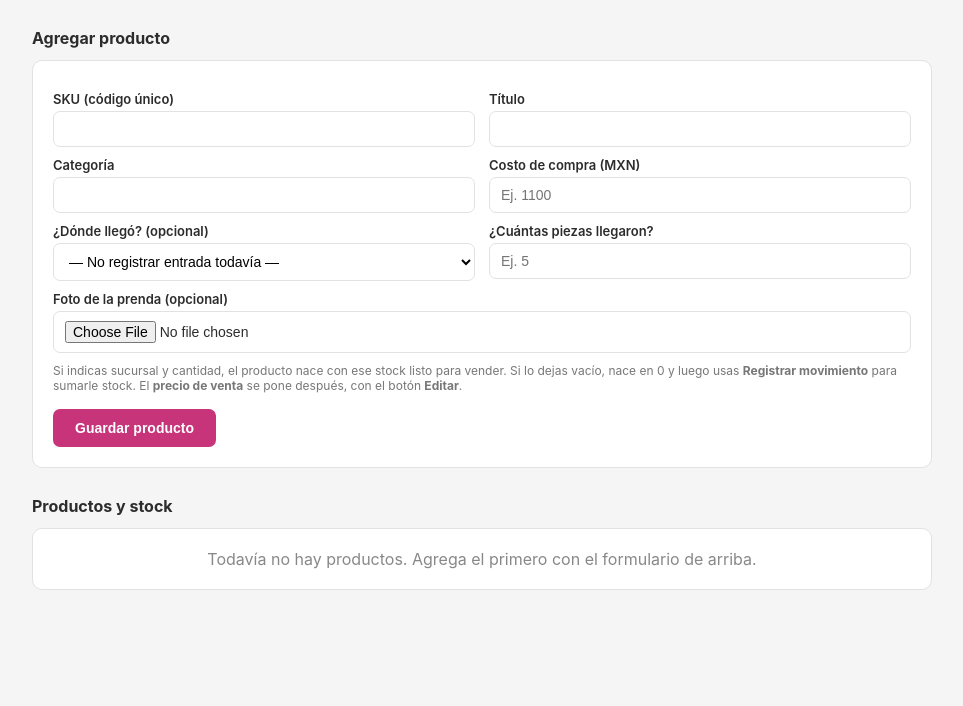
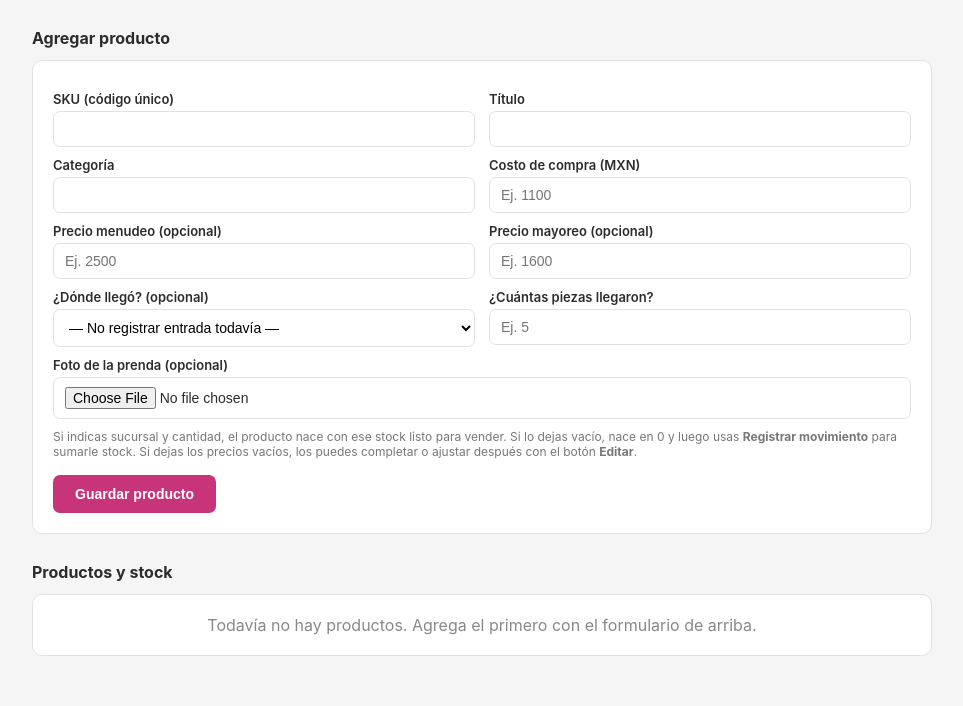
Before and after one commit to yuvalbaryosefp-alt/isha-wear-pos, a FastAPI app: template templates/index.html in a window 1280 px wide. Shown: the part 94-800 px from the top of the page, without its empty margins (158-1121 px from the left). Run offline with FastAPI, Linux system fonts and the light colour scheme; the template is opened without the code that fills it, so the values that code supplies are empty.

Commit message:
Permitir capturar ambos precios (menudeo y mayoreo) al dar de alta el producto
Antes solo se pedía el costo al crear un producto; los precios de
venta se completaban después con Editar. Ahora el formulario "Agregar
producto" también acepta precio menudeo y precio mayoreo de una vez
(ambos siguen siendo opcionales, se pueden dejar vacíos y completar
después si aún no se definen).

```diff
--- a/app/main.py
+++ b/app/main.py
@@ -334,6 +334,8 @@ def crear_producto(
     titulo: str = Form(...),
     categoria: str = Form(""),
     costo: str = Form(""),
+    precio: str = Form(""),           # opcional: precio de venta menudeo
+    precio_mayoreo: str = Form(""),   # opcional: precio de venta mayoreo
     sucursal_inicial: str = Form(""),   # opcional: dónde llegó la mercancía
     cantidad_inicial: str = Form(""),   # opcional: cuántas piezas llegaron
     foto: UploadFile | None = File(None),  # opcional: foto de la prenda
@@ -342,15 +344,18 @@ def crear_producto(
 
     Si se indica sucursal + cantidad inicial, además registra esa entrada de una
     vez (mismo efecto que ir después a "Registrar movimiento" → Entrada).
-    El precio de venta NO se pide aquí: se define después con el botón Editar.
+    Los precios (menudeo/mayoreo) son opcionales aquí: se pueden dejar vacíos y
+    completar/ajustar después con el botón Editar.
     """
     # Limpia los textos (quita espacios sobrantes).
     sku = sku.strip()
     titulo = titulo.strip()
     categoria = categoria.strip() or None
 
-    # Convierte el costo a número (None si viene vacío o mal escrito).
+    # Convierte costo y precios a número (None si vienen vacíos o mal escritos).
     costo_valor = parsear_dinero(costo)
+    precio_valor = parsear_dinero(precio)
+    precio_mayoreo_valor = parsear_dinero(precio_mayoreo)
 
     # La cantidad inicial es opcional: si viene vacía o es 0, no se registra entrada.
     try:
@@ -368,11 +373,14 @@ def crear_producto(
         # Todo dentro de una transacción: o se guarda todo, o nada.
         with engine.begin() as conn:
             nuevo_id = conn.execute(text(
-                "INSERT INTO productos (sku, titulo, categoria, costo, foto, foto_tipo) "
-                "VALUES (:sku, :titulo, :categoria, :costo, :foto, :foto_tipo) RETURNING id"
+                "INSERT INTO productos "
+                "(sku, titulo, categoria, costo, precio, precio_mayoreo, foto, foto_tipo) "
+                "VALUES (:sku, :titulo, :categoria, :costo, :precio, :precio_mayoreo, :foto, :foto_tipo) "
+                "RETURNING id"
             ), {
                 "sku": sku, "titulo": titulo,
                 "categoria": categoria, "costo": costo_valor,
+                "precio": precio_valor, "precio_mayoreo": precio_mayoreo_valor,
                 "foto": foto_bytes, "foto_tipo": foto_tipo,
             }).scalar_one()
 
--- a/templates/index.html
+++ b/templates/index.html
@@ -48,6 +48,16 @@
       </div>
       <div class="fila-form">
         <div>
+          <label for="precio">Precio menudeo (opcional)</label>
+          <input type="text" id="precio" name="precio" placeholder="Ej. 2500">
+        </div>
+        <div>
+          <label for="precio_mayoreo">Precio mayoreo (opcional)</label>
+          <input type="text" id="precio_mayoreo" name="precio_mayoreo" placeholder="Ej. 1600">
+        </div>
+      </div>
+      <div class="fila-form">
+        <div>
           <label for="sucursal_inicial">¿Dónde llegó? (opcional)</label>
           <select id="sucursal_inicial" name="sucursal_inicial">
             <option value="">— No registrar entrada todavía —</option>
@@ -70,7 +80,7 @@
       <p style="font-size:12px; color:#777; margin:10px 0 0">
         Si indicas sucursal y cantidad, el producto nace con ese stock listo para vender.
         Si lo dejas vacío, nace en 0 y luego usas <strong>Registrar movimiento</strong> para sumarle stock.
-        El <strong>precio de venta</strong> se pone después, con el botón <strong>Editar</strong>.
+        Si dejas los precios vacíos, los puedes completar o ajustar después con el botón <strong>Editar</strong>.
       </p>
       <button type="submit">Guardar producto</button>
     </form>
```
